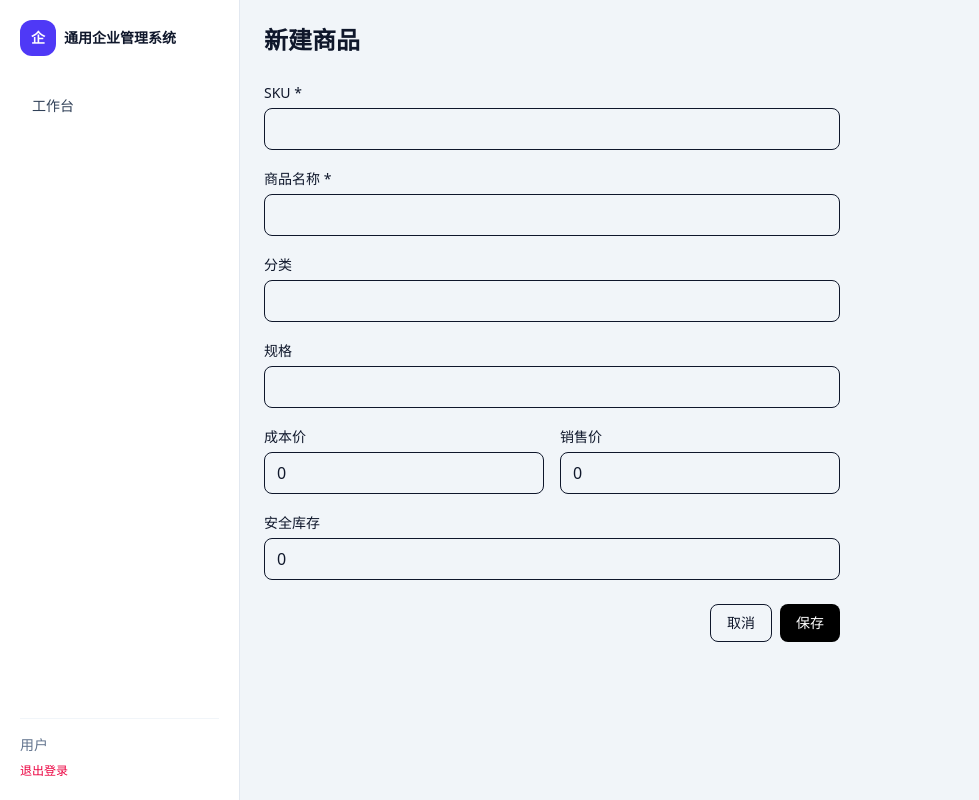
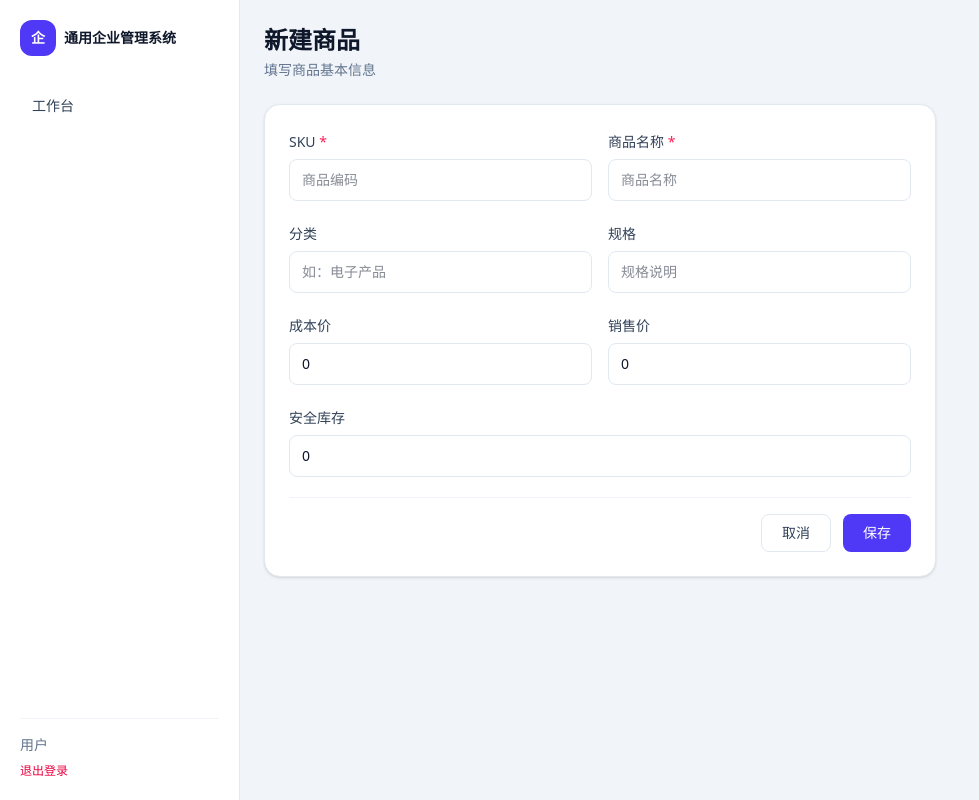
Before and after one commit to xiaowang9818-beep/SME-Admin, a Next.js app: page /products/new in a window 1280 px wide. Shown: the whole page, without its empty margins (0-979 px from the left). Built offline with nearby package versions, Linux system fonts and the light colour scheme; no server answers.

Commit message:
style: refined dashboard cards and form layouts

```diff
--- a/src/app/(app)/customers/new/page.tsx
+++ b/src/app/(app)/customers/new/page.tsx
@@ -2,39 +2,40 @@ import { createCustomer } from "./actions";
 
 export default function NewCustomerPage() {
   return (
-    <div className="max-w-xl">
+    <div className="max-w-2xl">
       <h1 className="text-2xl font-semibold text-slate-900">新建客户</h1>
+      <p className="mt-1 text-sm text-slate-500">填写客户基本信息</p>
 
       <form action={createCustomer} className="mt-6 space-y-5 rounded-2xl border border-slate-200 bg-white p-6 shadow-sm">
         <div>
           <label className="text-sm font-medium text-slate-700">客户名称 <span className="text-rose-500">*</span></label>
-          <input name="name" required className="mt-1.5 w-full rounded-lg border border-slate-200 px-3 py-2.5 text-sm outline-none focus:border-indigo-400 focus:ring-2 focus:ring-indigo-100" />
+          <input name="name" required placeholder="请输入客户名称" className="mt-1.5 w-full rounded-lg border border-slate-200 px-3 py-2.5 text-sm outline-none transition focus:border-indigo-400 focus:ring-2 focus:ring-indigo-100" />
         </div>
 
         <div className="grid grid-cols-2 gap-4">
           <div>
             <label className="text-sm font-medium text-slate-700">联系人</label>
-            <input name="contact" className="mt-1.5 w-full rounded-lg border border-slate-200 px-3 py-2.5 text-sm outline-none focus:border-indigo-400 focus:ring-2 focus:ring-indigo-100" />
+            <input name="contact" placeholder="联系人姓名" className="mt-1.5 w-full rounded-lg border border-slate-200 px-3 py-2.5 text-sm outline-none transition focus:border-indigo-400 focus:ring-2 focus:ring-indigo-100" />
           </div>
           <div>
             <label className="text-sm font-medium text-slate-700">电话</label>
-            <input name="phone" className="mt-1.5 w-full rounded-lg border border-slate-200 px-3 py-2.5 text-sm outline-none focus:border-indigo-400 focus:ring-2 focus:ring-indigo-100" />
+            <input name="phone" placeholder="联系电话" className="mt-1.5 w-full rounded-lg border border-slate-200 px-3 py-2.5 text-sm outline-none transition focus:border-indigo-400 focus:ring-2 focus:ring-indigo-100" />
           </div>
         </div>
 
         <div>
           <label className="text-sm font-medium text-slate-700">邮箱</label>
-          <input name="email" type="email" className="mt-1.5 w-full rounded-lg border border-slate-200 px-3 py-2.5 text-sm outline-none focus:border-indigo-400 focus:ring-2 focus:ring-indigo-100" />
+          <input name="email" type="email" placeholder="邮箱地址" className="mt-1.5 w-full rounded-lg border border-slate-200 px-3 py-2.5 text-sm outline-none transition focus:border-indigo-400 focus:ring-2 focus:ring-indigo-100" />
         </div>
 
         <div>
           <label className="text-sm font-medium text-slate-700">地址</label>
-          <input name="address" className="mt-1.5 w-full rounded-lg border border-slate-200 px-3 py-2.5 text-sm outline-none focus:border-indigo-400 focus:ring-2 focus:ring-indigo-100" />
+          <input name="address" placeholder="详细地址" className="mt-1.5 w-full rounded-lg border border-slate-200 px-3 py-2.5 text-sm outline-none transition focus:border-indigo-400 focus:ring-2 focus:ring-indigo-100" />
         </div>
 
         <div>
           <label className="text-sm font-medium text-slate-700">级别</label>
-          <select name="level" className="mt-1.5 w-full rounded-lg border border-slate-200 px-3 py-2.5 text-sm outline-none focus:border-indigo-400 focus:ring-2 focus:ring-indigo-100">
+          <select name="level" className="mt-1.5 w-full rounded-lg border border-slate-200 px-3 py-2.5 text-sm outline-none transition focus:border-indigo-400 focus:ring-2 focus:ring-indigo-100">
             <option value="A">A 级</option>
             <option value="B">B 级</option>
             <option value="C">C 级</option>
@@ -43,14 +44,14 @@ export default function NewCustomerPage() {
 
         <div>
           <label className="text-sm font-medium text-slate-700">备注</label>
-          <textarea name="remark" rows={3} className="mt-1.5 w-full rounded-lg border border-slate-200 px-3 py-2.5 text-sm outline-none focus:border-indigo-400 focus:ring-2 focus:ring-indigo-100" />
+          <textarea name="remark" rows={3} placeholder="可选" className="mt-1.5 w-full rounded-lg border border-slate-200 px-3 py-2.5 text-sm outline-none transition focus:border-indigo-400 focus:ring-2 focus:ring-indigo-100" />
         </div>
 
-        <div className="flex justify-end gap-3 pt-2">
-          <a href="/customers" className="rounded-lg border border-slate-200 px-4 py-2 text-sm text-slate-700 hover:bg-slate-50">
+        <div className="flex justify-end gap-3 border-t border-slate-100 pt-4">
+          <a href="/customers" className="rounded-lg border border-slate-200 px-5 py-2 text-sm text-slate-700 hover:bg-slate-50">
             取消
           </a>
-          <button className="rounded-lg bg-indigo-600 px-4 py-2 text-sm font-medium text-white hover:bg-indigo-700">
+          <button className="rounded-lg bg-indigo-600 px-5 py-2 text-sm font-medium text-white hover:bg-indigo-700">
             保存
           </button>
         </div>
--- a/src/app/(app)/dashboard/page.tsx
+++ b/src/app/(app)/dashboard/page.tsx
@@ -14,6 +14,14 @@ export default async function DashboardPage() {
   const totalStock = stockItems.reduce((s, i) => s + i.quantity, 0);
   const lowStock = stockItems.filter((i) => i.quantity < i.product.safetyStock).length;
 
+  const cards = [
+    { label: "客户数", value: customerCount, color: "from-blue-500 to-blue-600" },
+    { label: "商品数", value: productCount, color: "from-slate-500 to-slate-600" },
+    { label: "销售订单", value: orderCount, color: "from-emerald-500 to-emerald-600" },
+    { label: "库存总量", value: totalStock, color: "from-indigo-500 to-indigo-600" },
+    { label: "员工数", value: employeeCount, color: "from-amber-500 to-amber-600" },
+  ];
+
   return (
     <div className="max-w-6xl">
       <div className="mb-6">
@@ -22,16 +30,10 @@ export default async function DashboardPage() {
       </div>
 
       <div className="grid grid-cols-2 gap-4 md:grid-cols-5">
-        {[
-          { label: "客户数", value: customerCount, bg: "bg-blue-50", text: "text-blue-700" },
-          { label: "商品数", value: productCount, bg: "bg-slate-100", text: "text-slate-800" },
-          { label: "销售订单", value: orderCount, bg: "bg-emerald-50", text: "text-emerald-700" },
-          { label: "库存总量", value: totalStock, bg: "bg-indigo-50", text: "text-indigo-700" },
-          { label: "员工数", value: employeeCount, bg: "bg-amber-50", text: "text-amber-700" },
-        ].map((card) => (
+        {cards.map((card) => (
           <div key={card.label} className="rounded-2xl border border-slate-200 bg-white p-5 shadow-sm">
             <div className="text-xs font-medium text-slate-500">{card.label}</div>
-            <div className={`mt-3 inline-flex items-center rounded-lg px-3 py-1 text-2xl font-semibold ${card.bg} ${card.text}`}>
+            <div className={`mt-3 bg-gradient-to-r ${card.color} bg-clip-text text-3xl font-bold text-transparent`}>
               {card.value}
             </div>
           </div>
@@ -39,7 +41,8 @@ export default async function DashboardPage() {
       </div>
 
       {lowStock > 0 && (
-        <div className="mt-5 rounded-2xl border border-amber-200 bg-amber-50 px-4 py-3 text-sm text-amber-800">
+        <div className="mt-5 flex items-center gap-2 rounded-2xl border border-amber-200 bg-amber-50 px-4 py-3 text-sm text-amber-800">
+          <span className="inline-block h-2 w-2 rounded-full bg-amber-500" />
           有 {lowStock} 个商品低于安全库存，请及时补货
         </div>
       )}
@@ -50,7 +53,12 @@ export default async function DashboardPage() {
           <div className="mt-3 space-y-3">
             {announcements.map((a) => (
               <div key={a.id} className="rounded-xl border border-slate-200 bg-white px-4 py-3 shadow-sm">
-                <div className="text-sm font-medium text-slate-900">{a.title}</div>
+                <div className="flex items-center justify-between">
+                  <div className="text-sm font-medium text-slate-900">{a.title}</div>
+                  <div className="text-xs text-slate-400">
+                    {a.createdAt.toLocaleDateString("zh-CN")}
+                  </div>
+                </div>
                 <div className="mt-1 text-xs leading-relaxed text-slate-500 line-clamp-2">{a.content}</div>
               </div>
             ))}
--- a/src/app/(app)/employees/new/page.tsx
+++ b/src/app/(app)/employees/new/page.tsx
@@ -2,47 +2,48 @@ import { createEmployee } from "./actions";
 
 export default function NewEmployeePage() {
   return (
-    <div className="max-w-xl">
+    <div className="max-w-2xl">
       <h1 className="text-2xl font-semibold text-slate-900">新建员工</h1>
+      <p className="mt-1 text-sm text-slate-500">填写员工基本信息</p>
 
       <form action={createEmployee} className="mt-6 space-y-5 rounded-2xl border border-slate-200 bg-white p-6 shadow-sm">
         <div>
           <label className="text-sm font-medium text-slate-700">姓名 <span className="text-rose-500">*</span></label>
-          <input name="name" required className="mt-1.5 w-full rounded-lg border border-slate-200 px-3 py-2.5 text-sm outline-none focus:border-indigo-400 focus:ring-2 focus:ring-indigo-100" />
+          <input name="name" required placeholder="请输入姓名" className="mt-1.5 w-full rounded-lg border border-slate-200 px-3 py-2.5 text-sm outline-none transition focus:border-indigo-400 focus:ring-2 focus:ring-indigo-100" />
         </div>
 
         <div className="grid grid-cols-2 gap-4">
           <div>
             <label className="text-sm font-medium text-slate-700">部门</label>
-            <input name="department" className="mt-1.5 w-full rounded-lg border border-slate-200 px-3 py-2.5 text-sm outline-none focus:border-indigo-400 focus:ring-2 focus:ring-indigo-100" />
+            <input name="department" placeholder="如：销售部" className="mt-1.5 w-full rounded-lg border border-slate-200 px-3 py-2.5 text-sm outline-none transition focus:border-indigo-400 focus:ring-2 focus:ring-indigo-100" />
           </div>
           <div>
             <label className="text-sm font-medium text-slate-700">职位</label>
-            <input name="position" className="mt-1.5 w-full rounded-lg border border-slate-200 px-3 py-2.5 text-sm outline-none focus:border-indigo-400 focus:ring-2 focus:ring-indigo-100" />
+            <input name="position" placeholder="如：销售经理" className="mt-1.5 w-full rounded-lg border border-slate-200 px-3 py-2.5 text-sm outline-none transition focus:border-indigo-400 focus:ring-2 focus:ring-indigo-100" />
           </div>
         </div>
 
         <div className="grid grid-cols-2 gap-4">
           <div>
             <label className="text-sm font-medium text-slate-700">电话</label>
-            <input name="phone" className="mt-1.5 w-full rounded-lg border border-slate-200 px-3 py-2.5 text-sm outline-none focus:border-indigo-400 focus:ring-2 focus:ring-indigo-100" />
+            <input name="phone" placeholder="联系电话" className="mt-1.5 w-full rounded-lg border border-slate-200 px-3 py-2.5 text-sm outline-none transition focus:border-indigo-400 focus:ring-2 focus:ring-indigo-100" />
           </div>
           <div>
             <label className="text-sm font-medium text-slate-700">入职日期</label>
-            <input name="hireDate" type="date" className="mt-1.5 w-full rounded-lg border border-slate-200 px-3 py-2.5 text-sm outline-none focus:border-indigo-400 focus:ring-2 focus:ring-indigo-100" />
+            <input name="hireDate" type="date" className="mt-1.5 w-full rounded-lg border border-slate-200 px-3 py-2.5 text-sm outline-none transition focus:border-indigo-400 focus:ring-2 focus:ring-indigo-100" />
           </div>
         </div>
 
         <div>
           <label className="text-sm font-medium text-slate-700">备注</label>
-          <textarea name="remark" rows={3} className="mt-1.5 w-full rounded-lg border border-slate-200 px-3 py-2.5 text-sm outline-none focus:border-indigo-400 focus:ring-2 focus:ring-indigo-100" />
+          <textarea name="remark" rows={3} placeholder="可选" className="mt-1.5 w-full rounded-lg border border-slate-200 px-3 py-2.5 text-sm outline-none transition focus:border-indigo-400 focus:ring-2 focus:ring-indigo-100" />
         </div>
 
-        <div className="flex justify-end gap-3 pt-2">
-          <a href="/employees" className="rounded-lg border border-slate-200 px-4 py-2 text-sm text-slate-700 hover:bg-slate-50">
+        <div className="flex justify-end gap-3 border-t border-slate-100 pt-4">
+          <a href="/employees" className="rounded-lg border border-slate-200 px-5 py-2 text-sm text-slate-700 hover:bg-slate-50">
             取消
           </a>
-          <button className="rounded-lg bg-indigo-600 px-4 py-2 text-sm font-medium text-white hover:bg-indigo-700">
+          <button className="rounded-lg bg-indigo-600 px-5 py-2 text-sm font-medium text-white hover:bg-indigo-700">
             保存
           </button>
         </div>
--- a/src/app/(app)/products/new/page.tsx
+++ b/src/app/(app)/products/new/page.tsx
@@ -2,42 +2,56 @@ import { createProduct } from "./actions";
 
 export default function NewProductPage() {
   return (
-    <div className="max-w-xl">
-      <h1 className="text-2xl font-semibold">新建商品</h1>
-      <form action={createProduct} className="mt-6 space-y-4">
-        <div>
-          <label className="text-sm">SKU *</label>
-          <input name="sku" required className="mt-1 w-full rounded-lg border px-3 py-2" />
-        </div>
-        <div>
-          <label className="text-sm">商品名称 *</label>
-          <input name="name" required className="mt-1 w-full rounded-lg border px-3 py-2" />
-        </div>
-        <div>
-          <label className="text-sm">分类</label>
-          <input name="category" className="mt-1 w-full rounded-lg border px-3 py-2" />
-        </div>
-        <div>
-          <label className="text-sm">规格</label>
-          <input name="spec" className="mt-1 w-full rounded-lg border px-3 py-2" />
-        </div>
+    <div className="max-w-2xl">
+      <h1 className="text-2xl font-semibold text-slate-900">新建商品</h1>
+      <p className="mt-1 text-sm text-slate-500">填写商品基本信息</p>
+
+      <form action={createProduct} className="mt-6 space-y-5 rounded-2xl border border-slate-200 bg-white p-6 shadow-sm">
         <div className="grid grid-cols-2 gap-4">
           <div>
-            <label className="text-sm">成本价</label>
-            <input name="costPrice" type="number" step="0.01" defaultValue="0" className="mt-1 w-full rounded-lg border px-3 py-2" />
+            <label className="text-sm font-medium text-slate-700">SKU <span className="text-rose-500">*</span></label>
+            <input name="sku" required placeholder="商品编码" className="mt-1.5 w-full rounded-lg border border-slate-200 px-3 py-2.5 text-sm outline-none transition focus:border-indigo-400 focus:ring-2 focus:ring-indigo-100" />
           </div>
           <div>
-            <label className="text-sm">销售价</label>
-            <input name="salePrice" type="number" step="0.01" defaultValue="0" className="mt-1 w-full rounded-lg border px-3 py-2" />
+            <label className="text-sm font-medium text-slate-700">商品名称 <span className="text-rose-500">*</span></label>
+            <input name="name" required placeholder="商品名称" className="mt-1.5 w-full rounded-lg border border-slate-200 px-3 py-2.5 text-sm outline-none transition focus:border-indigo-400 focus:ring-2 focus:ring-indigo-100" />
           </div>
         </div>
+
+        <div className="grid grid-cols-2 gap-4">
+          <div>
+            <label className="text-sm font-medium text-slate-700">分类</label>
+            <input name="category" placeholder="如：电子产品" className="mt-1.5 w-full rounded-lg border border-slate-200 px-3 py-2.5 text-sm outline-none transition focus:border-indigo-400 focus:ring-2 focus:ring-indigo-100" />
+          </div>
+          <div>
+            <label className="text-sm font-medium text-slate-700">规格</label>
+            <input name="spec" placeholder="规格说明" className="mt-1.5 w-full rounded-lg border border-slate-200 px-3 py-2.5 text-sm outline-none transition focus:border-indigo-400 focus:ring-2 focus:ring-indigo-100" />
+          </div>
+        </div>
+
+        <div className="grid grid-cols-2 gap-4">
+          <div>
+            <label className="text-sm font-medium text-slate-700">成本价</label>
+            <input name="costPrice" type="number" step="0.01" defaultValue="0" className="mt-1.5 w-full rounded-lg border border-slate-200 px-3 py-2.5 text-sm outline-none transition focus:border-indigo-400 focus:ring-2 focus:ring-indigo-100" />
+          </div>
+          <div>
+            <label className="text-sm font-medium text-slate-700">销售价</label>
+            <input name="salePrice" type="number" step="0.01" defaultValue="0" className="mt-1.5 w-full rounded-lg border border-slate-200 px-3 py-2.5 text-sm outline-none transition focus:border-indigo-400 focus:ring-2 focus:ring-indigo-100" />
+          </div>
+        </div>
+
         <div>
-          <label className="text-sm">安全库存</label>
-          <input name="safetyStock" type="number" defaultValue="0" className="mt-1 w-full rounded-lg border px-3 py-2" />
+          <label className="text-sm font-medium text-slate-700">安全库存</label>
+          <input name="safetyStock" type="number" defaultValue="0" className="mt-1.5 w-full rounded-lg border border-slate-200 px-3 py-2.5 text-sm outline-none transition focus:border-indigo-400 focus:ring-2 focus:ring-indigo-100" />
         </div>
-        <div className="flex justify-end gap-2 pt-2">
-          <a href="/products" className="rounded-lg border px-4 py-2 text-sm">取消</a>
-          <button className="rounded-lg bg-black px-4 py-2 text-sm text-white">保存</button>
+
+        <div className="flex justify-end gap-3 border-t border-slate-100 pt-4">
+          <a href="/products" className="rounded-lg border border-slate-200 px-5 py-2 text-sm text-slate-700 hover:bg-slate-50">
+            取消
+          </a>
+          <button className="rounded-lg bg-indigo-600 px-5 py-2 text-sm font-medium text-white hover:bg-indigo-700">
+            保存
+          </button>
         </div>
       </form>
     </div>
```
